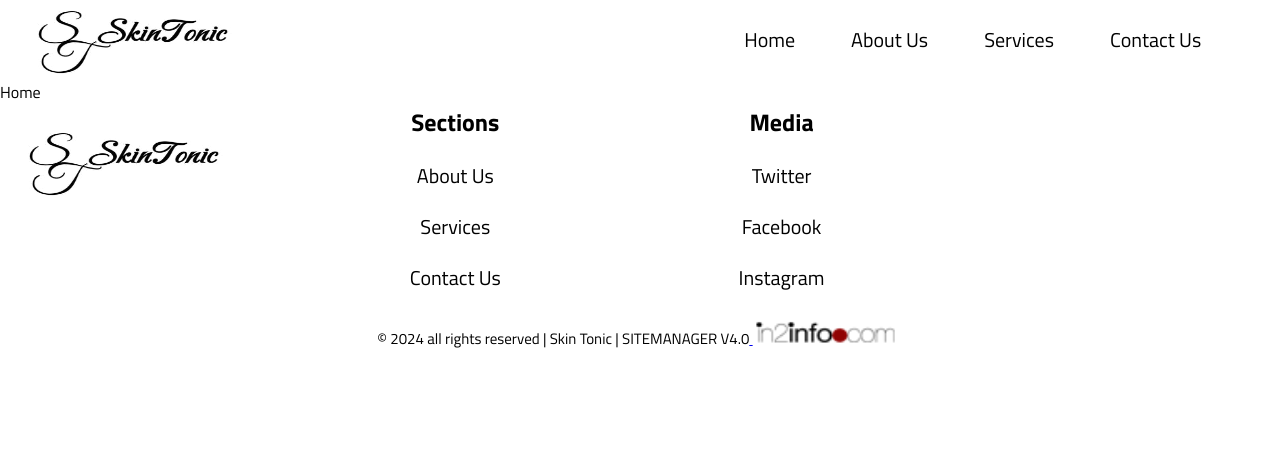
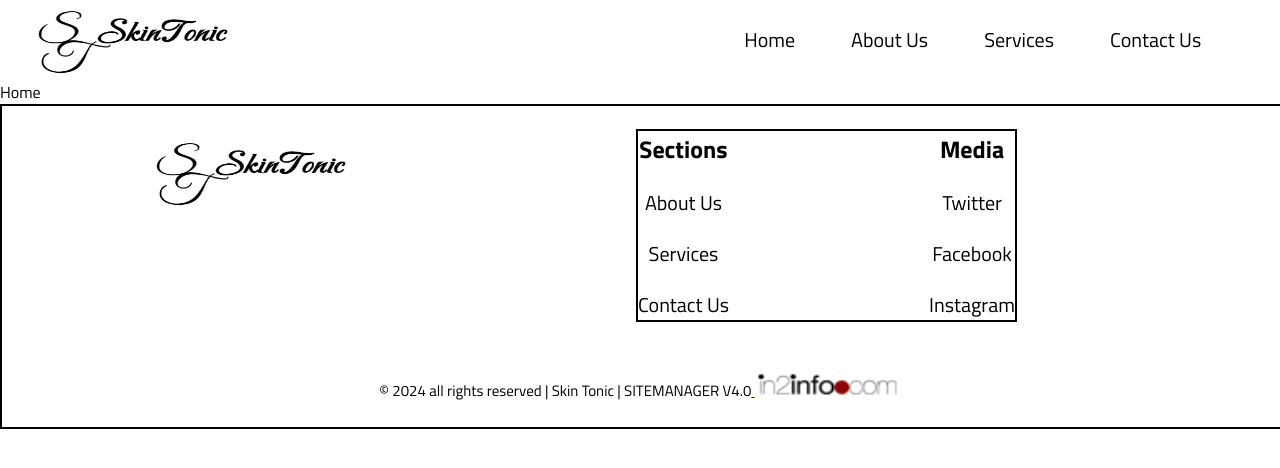
Before and after one commit to mgoyeghiaian/Skintonic, a React (Vite) app: page / in a window 1280 px wide. Shown: the top 468 px of the page. Built offline with nearby package versions, Linux system fonts and the light colour scheme.

Commit message:
Footer-step3

```diff
--- a/src/Components/Footer/Footer.css
+++ b/src/Components/Footer/Footer.css
@@ -6,23 +6,24 @@
 	font-family: "Titillium Web", sans-serif;
 }
 .footer{
-    display: flexbox;
+    border: 2px solid black;
     text-align: center;
     width: 100%;
 }
 .first-sec{
+    justify-content: space-around;
     display: flex;
-    justify-content:space-between;
-    width: 60%;
+    width: 90%;
 }
 .main-links{
+    border: 2px solid black;
+    margin: 2%;
     display: flex;
     text-align: center;
     gap: 200px;
 }
 .links{
     display: flex;
-    padding: 0% 5%;
     gap: 20px;
     flex-direction: column;
 }
```
